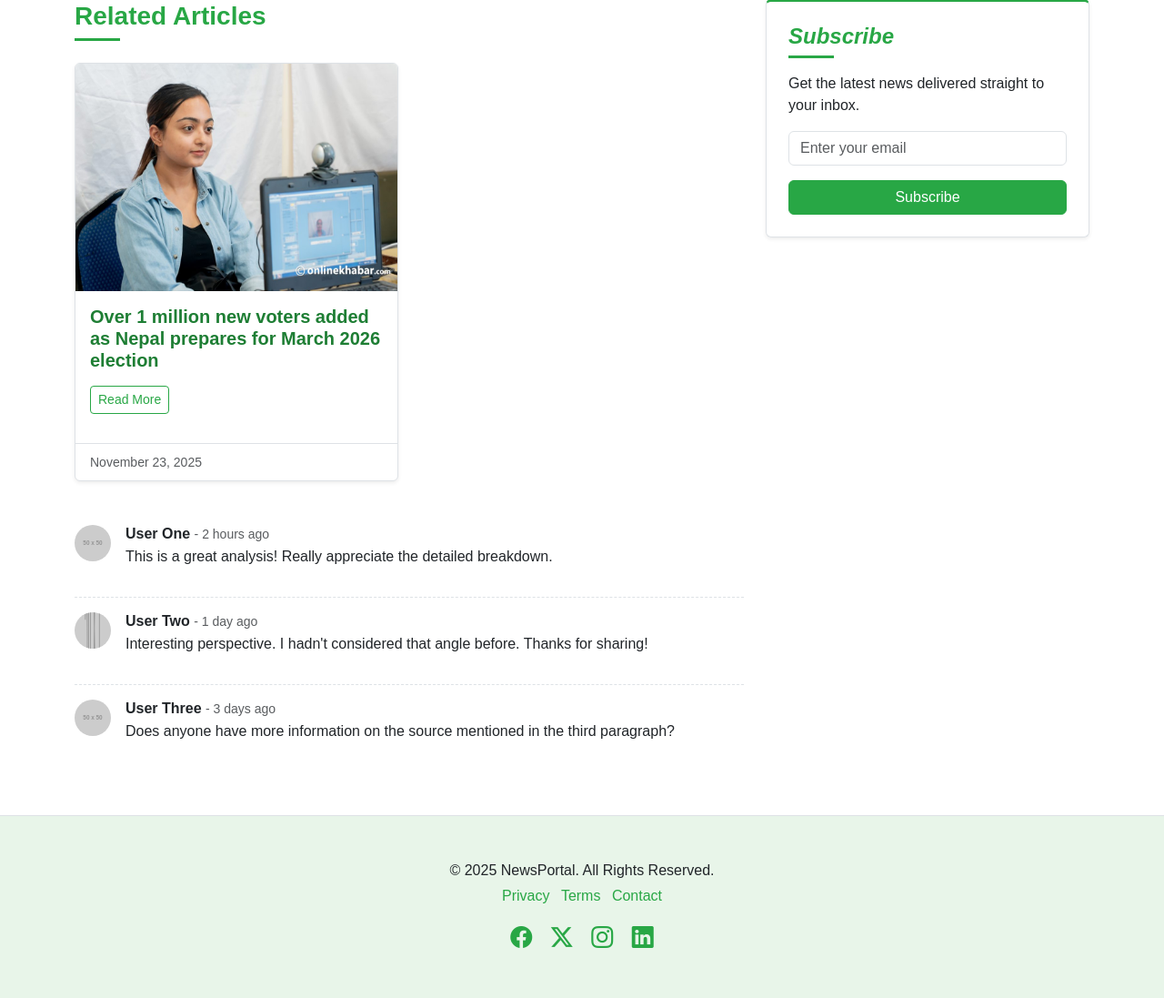
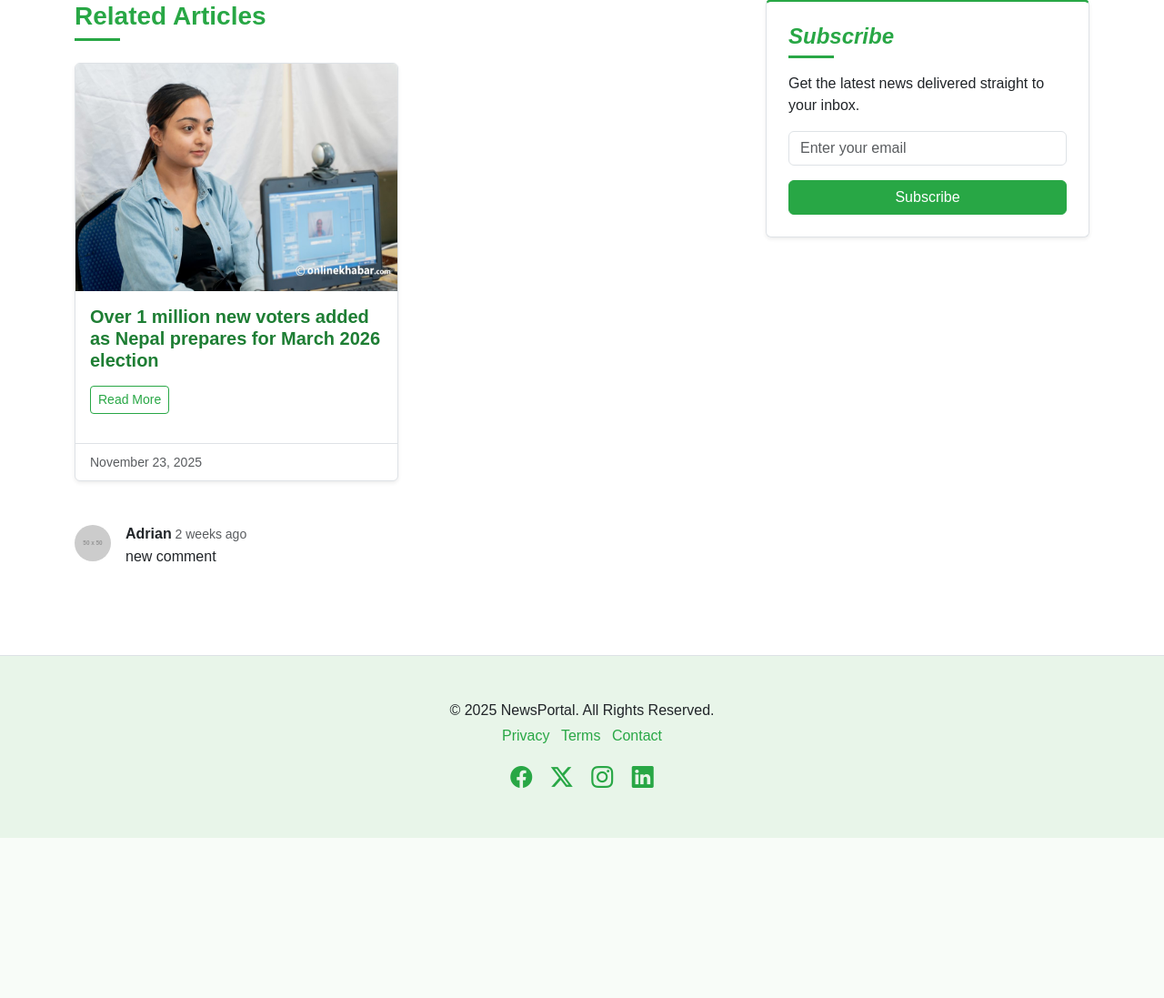
Before and after one commit to Adrian2062/NewsPortal, a Django app: page /post-detail/2/ in a window 1280 px wide. Shown: the part 1472-2569 px from the top of the page at 91% size. After the commit the page ends 2393 px from the top, so only its background shows below. Run offline with Django 5.2, Linux system fonts and the light colour scheme; data comes from the database, SQL or seed files in the repository; both versions use the stored data as it was after the commit; grey boxes labelled with a size stand in for pictures from a placeholder-image service; some libraries are stand-ins or nearby versions.

Commit message:
Created Comment Section

```diff
--- a/newspaper/admin.py
+++ b/newspaper/admin.py
@@ -1,5 +1,5 @@
 from django.contrib import admin
-from newspaper.models import Post, Tag, Category, Advertisement, Contact, OurTeam
+from newspaper.models import Post, Tag, Category, Advertisement, Contact, OurTeam, Comment
 # Register your models here.
 admin.site.register(Post)
 admin.site.register(Tag)
@@ -7,3 +7,4 @@ admin.site.register(Category)
 admin.site.register(Advertisement)
 admin.site.register(Contact)
 admin.site.register(OurTeam)
+admin.site.register(Comment)
--- a/newspaper/forms.py
+++ b/newspaper/forms.py
@@ -1,7 +1,13 @@
 from django import forms
-from newspaper.models import Contact
+from newspaper.models import Contact, Comment
 
 class ContactForm(forms.ModelForm):
     class Meta:
         model = Contact
         fields = "__all__"
+
+
+class CommentForm(forms.ModelForm):
+    class Meta:
+        model = Comment
+        fields = ['post','content']
--- a/newspaper/models.py
+++ b/newspaper/models.py
@@ -72,3 +72,11 @@ class OurTeam(TimeStampedModel):
 
     def __str__(self):
         return self.name
+
+class Comment(TimeStampedModel):
+    user = models.ForeignKey("auth.User", on_delete=models.CASCADE)
+    post = models.ForeignKey(Post, on_delete=models.CASCADE)
+    content = models.TextField()
+
+    def __str__(self):
+        return f"{self.user} - {self.post}"
--- a/newspaper/views.py
+++ b/newspaper/views.py
@@ -1,13 +1,15 @@
+from email import message
 from django.shortcuts import render
 from django.views.generic import TemplateView, ListView, DetailView, CreateView
 from django.utils import timezone
 from datetime import timedelta
 from .models import Post, OurTeam
 from newspaper.models import Advertisement, Contact, Tag
-from django.urls import reverse_lazy
+from django.urls import reverse, reverse_lazy
 from django.contrib.messages.views import SuccessMessageMixin
 from django.contrib import messages
-from newspaper.forms import ContactForm
+from newspaper.forms import CommentForm, ContactForm
+from django.views.generic.edit import FormMixin
 
 class SidebarMixin:
      def get_context_data(self, **kwargs):
@@ -66,15 +68,37 @@ class PostListView(SidebarMixin,ListView):
             status="active"
         ).order_by("-published_at")
 
-class PostDetailView(SidebarMixin,DetailView):
+
+
+class PostDetailView(SidebarMixin, FormMixin, DetailView):
     model = Post
     template_name = "newsportal/detail/detail.html"
     context_object_name = "post"
+    form_class = CommentForm
 
-    def get_queryset(self):
-        query = super().get_queryset()
-        query = query.filter(published_at__isnull=False, status="active")
-        return query
+    def get_success_url(self):
+        return reverse("post-detail", kwargs={"pk": self.object.pk}) # stay on the same post
+
+    def post(self, request, *args, **kwargs):
+        self.object = self.get_object()
+        form = self.get_form()
+        if form.is_valid():
+            return self.form_valid(form)
+        else:
+            return self.form_invalid(form)
+
+    def form_valid(self, form):
+        comment = form.save(commit=False)
+        comment.user = self.request.user
+        comment.post = self.object
+        comment.save()
+        messages.success(self.request, "Your comment has been added successfully!")
+        return super().form_valid(form)
+
+    def form_invalid(self, form):
+        messages.error(self.request, "There was an error submitting your comment.")
+        return super().form_invalid(form)
+
 
     def get_context_data(self, **kwargs):
         context = super().get_context_data(**kwargs)
--- a/templates/newsportal/detail/left/comment_form.html
+++ b/templates/newsportal/detail/left/comment_form.html
@@ -4,10 +4,18 @@
 </h3>
 <div class="card p-4 shadow-sm mb-4">
   <!-- Comment Form -->
-  <form>
+  <form method="post">
+    {% csrf_token %}
     <div class="mb-3">
+      <input type="hidden"
+             name="post"
+             value="{{ post.pk }}" />
       <label for="commentText" class="form-label">Leave a Comment</label>
-      <textarea class="form-control" id="commentText" rows="4" placeholder="Write your comment here..."></textarea>
+      <textarea class="form-control"
+              id="commentText"
+              name="content"
+              rows="4"
+              placeholder="Write your comment here..."></textarea>
     </div>
     <button type="submit" class="btn btn-success">Post Comment</button>
   </form>
--- a/templates/newsportal/detail/left/comment_list.html
+++ b/templates/newsportal/detail/left/comment_list.html
@@ -1,35 +1,13 @@
 <div class="existing-comments">
+  {% for comment in post.comment_set.all %}
   <div class="comment d-flex mb-3">
-                <img src="https://placehold.co/50/ffc107/333333?text=U1"
-                     alt="User 1"
-                     class="me-3" />
+    <img src="https://placehold.co/50/ffc107/333333?text=U1" alt="{{ comment.user.username }}" class="me-3" />
     <div>
       <h6 class="mb-1 fw-bold">
-                    User One <small class="text-muted fw-normal">- 2 hours ago</small>
+        {{ comment.user.username }}<small class="text-muted fw-normal"> {{comment.created_at|timesince }} ago</small>
       </h6>
-                  <p>This is a great analysis! Really appreciate the detailed breakdown.</p>
+      <p>{{ comment.content }}</p>
     </div>
   </div>
-              <div class="comment d-flex mb-3">
-                <img src="https://placehold.co/50/0dcaf0/ffffff?text=U2"
-                     alt="User 2"
-                     class="me-3" />
-                <div>
-                  <h6 class="mb-1 fw-bold">
-                    User Two <small class="text-muted fw-normal">- 1 day ago</small>
-                  </h6>
-                  <p>Interesting perspective. I hadn't considered that angle before. Thanks for sharing!</p>
+  {% endfor %}
 </div>
-              </div>
-              <div class="comment d-flex">
-                <img src="https://placehold.co/50/fd7e14/ffffff?text=U3"
-                     alt="User 3"
-                     class="me-3" />
-                <div>
-                  <h6 class="mb-1 fw-bold">
-                    User Three <small class="text-muted fw-normal">- 3 days ago</small>
-                  </h6>
-                  <p>Does anyone have more information on the source mentioned in the third paragraph?</p>
-                </div>
-              </div>
-            </div>
```
Also changed, not shown: db.sqlite3, newspaper/migrations/0005_comment.py (added). Lines whose indentation alone changed are shown as unchanged.
